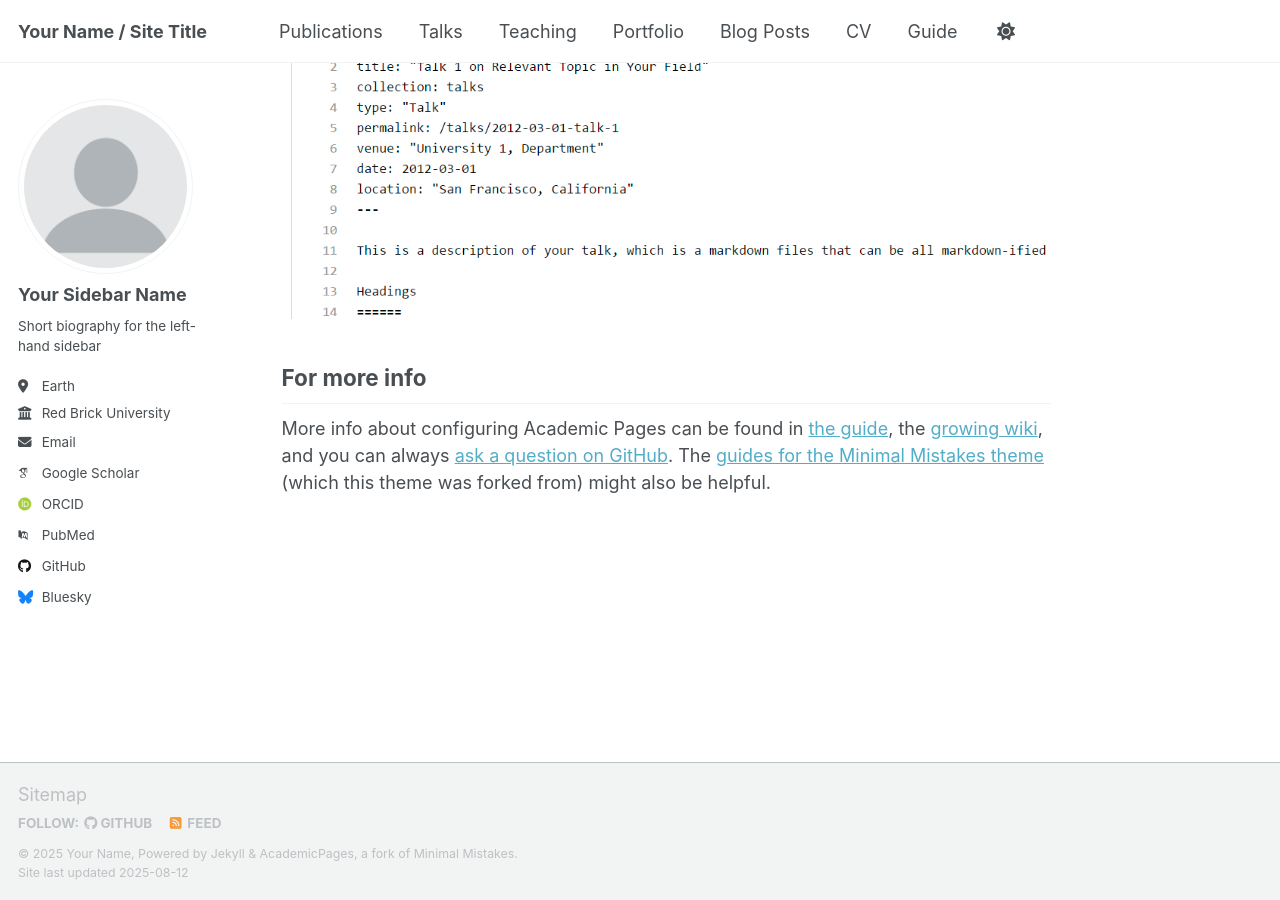
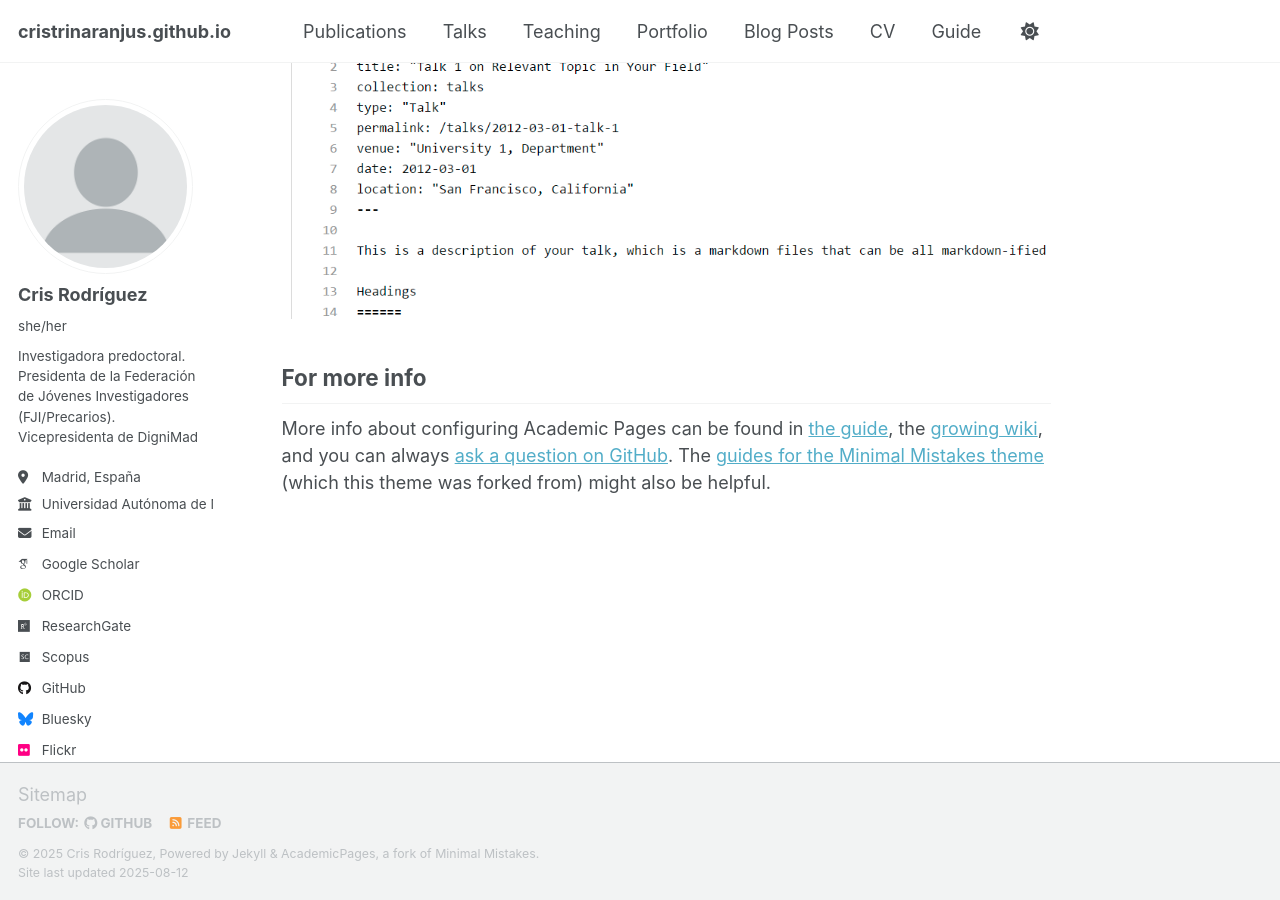
Before and after one commit to Cristrinaranjus/cristrinaranjus.github.io, a Jekyll site: the page built from _pages/about.md, in a window 1280 px wide and 900 px high, scrolled down 2880 px. Built offline with Jekyll 4.4.1, drawn with Linux system fonts in a browser that asks for light colours; some web fonts are replaced; a script that is not in the unit is left out.

Commit message:
initial modification of _config with personal information

```diff
--- a/_config.yml
+++ b/_config.yml
@@ -9,11 +9,11 @@
 # Basic Site Settings
 locale                   : "en-US"
 site_theme               : "default" # Currently available options are "default", "air"
-title                    : "Your Name / Site Title"
+title                    : "cristrinaranjus.github.io"
 title_separator          : "-"
-name                     : &name "Your Name"
+name                     : &name "Cris Rodríguez"
 description              : &description "personal description"
-url                      : https://academicpages.github.io # the base hostname & protocol for your site e.g. "https://[your GitHub username].github.io" or if you already have some other page hosted on Github then use "https://[your GitHub username].github.io/[Your Repo Name]"
+url                      : https://cristrinaranjus.github.io # the base hostname & protocol for your site e.g. "https://[your GitHub username].github.io" or if you already have some other page hosted on Github then use "https://[your GitHub username].github.io/[Your Repo Name]"
 baseurl                  : "" # the subpath of your site, e.g. "/blog"
 repository               : "academicpages/academicpages.github.io"
 
@@ -23,45 +23,45 @@ repository               : "academicpages/academicpages.github.io"
 author:
   # Biographic information
   avatar           : "profile.png"
-  name             : "Your Sidebar Name"
-  pronouns         : # example: "she/her"
-  bio              : "Short biography for the left-hand sidebar"
-  location         : "Earth"
-  employer         : "Red Brick University"
+  name             : "Cris Rodríguez"
+  pronouns         : "she/her"
+  bio              : "Investigadora predoctoral. Presidenta de la Federación de Jóvenes Investigadores (FJI/Precarios). Vicepresidenta de DigniMad"
+  location         : "Madrid, España"
+  employer         : "Universidad Autónoma de Madrid"
   uri              : # URL
-  email            : "none@example.org"
+  email            : "cristina.rodriguezp@uam.es"
 
   # Academic websites
   academia         : # URL
   arxiv            : # URL - Update with the correct link to your profile
-  googlescholar    : "https://scholar.google.com/citations?user=PS_CX0AAAAAJ"
+  googlescholar    : "https://scholar.google.es/citations?user=D9CSvawAAAAJ&hl=es"
   inspire-hep      : # URL
   impactstory      : # URL
-  orcid            : "http://orcid.org/yourorcidurl"
+  orcid            : "https://orcid.org/0000-0002-9173-4741"
   semantic         : # URL
-  pubmed           : "https://www.ncbi.nlm.nih.gov/pubmed/?term=john+snow"
-  researchgate     : # URL
-  scopus           : # URL
+  pubmed           : # URL "https://www.ncbi.nlm.nih.gov/pubmed/?term=john+snow"
+  researchgate     : "https://www.researchgate.net/profile/Cristina-Rodriguez-Prada?ev=hdr_xprf"
+  scopus           : "https://www.scopus.com/authid/detail.uri?authorId=57845266900"
 
   # Repositories and software development
   bitbucket        : # Username - Update with your username on the site
   codepen          : # Username
   dribbble         : # Username
-  github           : "academicpages"
+  github           : "cristrinaranjus"
   kaggle           : # Username
   stackoverflow    : # User number or user number and name (i.e., use "1" or "1/jeff-atwood")
 
   # Social media
   artstation       : # Username
-  bluesky          : "bsky.app" # Replace this with you Bluesky username
+  bluesky          : "cristrinaranjus" # Replace this with you Bluesky username
   facebook         : # Username
-  flickr           : # Username
+  flickr           : "-nucifera"
   foursquare       : # Username
-  goodreads        : # Username
+  goodreads        : "cristrinaranjus"
   google_plus      : # Username
   keybase          : # Username
   instagram        : # Username
-  lastfm           : # Username
+  lastfm           : "Cristrinaranjus"
   linkedin         : # Username
   mastodon         : # URL
   medium           : # URL
@@ -84,8 +84,10 @@ publication_category:
     title: 'Books'
   manuscripts:
     title: 'Journal Articles'
-  conferences:
+  conferences-comms:
     title: 'Conference Papers'
+  conferences-posters:
+    title: 'Conference Posters'
 
 # Site Settings
 teaser                   :  # filename of teaser fallback teaser image placed in /images/, .e.g. "500x300.png"
```
